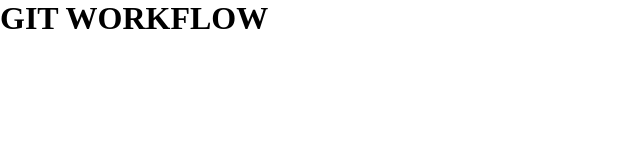
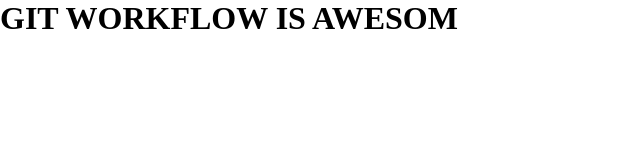
Before and after one commit to ayoubessafi/git-workflaw, a plain HTML site: page index.html in a window 1280 px wide. Shown: the whole page, without its empty margins (0-640 px from the left). Drawn offline with Linux system fonts and the light colour scheme.

Commit message:
changer le nome l'en tête

```diff
--- a/index.html
+++ b/index.html
@@ -10,7 +10,7 @@
 
 <body>
 
-    <h1 class="some-heading">GIT WORKFLOW</h1>
+    <h1 class="some-heading">GIT WORKFLOW IS AWESOM</h1>
 
 </body>
 
```
